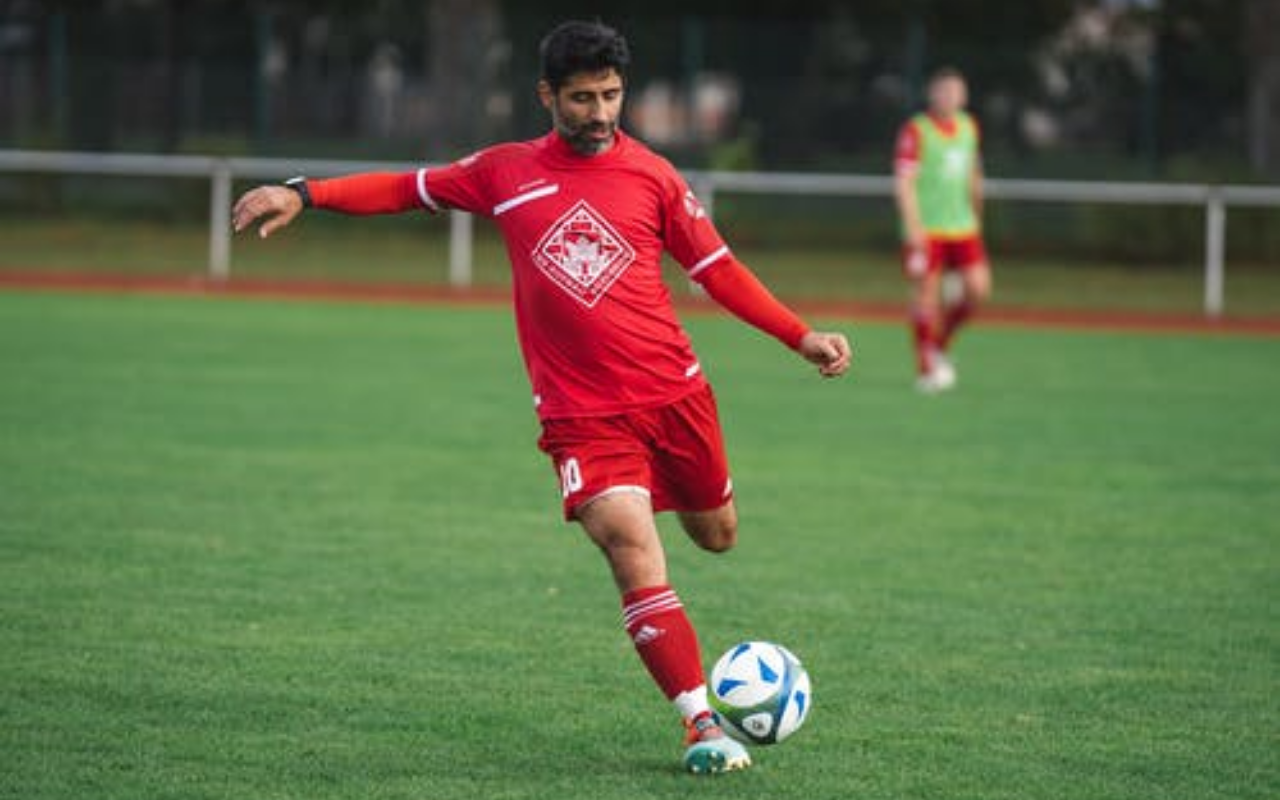
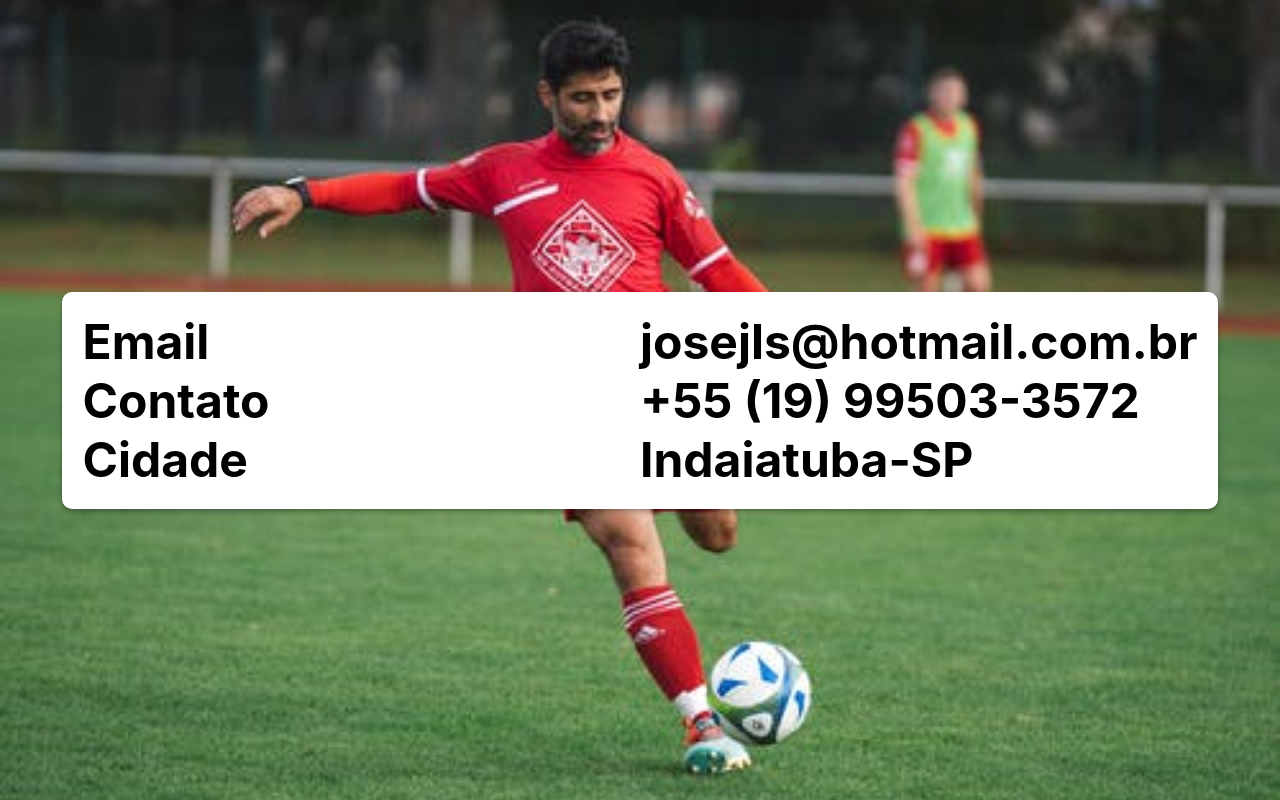
Before and after one commit to elbertsilva/Jls, a React (Create React App) app in the folder front_end/: page /React-login-and-crud/contact in a window 1280 px wide. Built offline with nearby package versions, Linux system fonts and the light colour scheme; sample sign-in values are in the browser's storage.

Commit message:
Adicionando contatos

```diff
--- /dev/null
+++ b/front_end/src/components/contact/index.js
@@ -0,0 +1,20 @@
+import React from "react";
+
+import { Container, Content } from "./styles";
+
+function Contact() {
+  return (
+    <Container>
+      <Content>
+        <h1>Email</h1>
+        <h1>josejls@hotmail.com.br</h1>
+        <h1>Contato</h1>
+        <h1>+55 (19) 99503-3572</h1>
+        <h1>Cidade</h1>
+        <h1>Indaiatuba-SP</h1>
+      </Content>
+    </Container>
+  );
+}
+
+export default Contact;
--- /dev/null
+++ b/front_end/src/components/contact/styles.js
@@ -0,0 +1,21 @@
+import styled from "styled-components";
+
+export const Container = styled.div`
+  background: transparent;
+  border-radius: 10px;
+  height: 100vh;
+  width: 100%;
+  display: flex;
+  justify-content: center;
+  align-items: center;
+`;
+export const Content = styled.div`
+  background-color: #fff;
+  border-radius: 10px;
+  box-shadow: 0px 2px 4px -1px rgb(0 0 0 / 20%),
+    0px 4px 5px 0px rgb(0 0 0 / 14%), 0px 1px 10px 0px rgb(0 0 0 / 12%);
+  display: grid;
+  grid-template-columns: repeat(2, 1fr);
+  font-size: 1.5rem;
+  padding: 20px;
+`;
--- a/front_end/src/routes/index.js
+++ b/front_end/src/routes/index.js
@@ -6,6 +6,7 @@ import View from "../view/registration/";
 import Home from "../view/home/";
 import Player from "../view/player";
 import Registration from "../view/registration";
+import Contacts from "../view/home/contacts";
 
 const PrivateRoute = ({ component: Component, ...rest }) => (
   <Route
@@ -27,6 +28,8 @@ const Routes = () => {
         <PrivateRoute exact path="/home" component={() => <Home />} />
         <PrivateRoute exact path="/view" component={() => <View />} />
         <PrivateRoute exact path="/player" component={() => <Player />} />
+        <PrivateRoute exact path="/contact" component={() => <Contacts />} />
+
         <PrivateRoute
           exact
           path="/registration"
--- /dev/null
+++ b/front_end/src/view/home/contacts/index.js
@@ -0,0 +1,14 @@
+import React from "react";
+import Contact from "../../../components/contact";
+
+// import { Container } from "./styles";
+
+function Contacts() {
+  return (
+    <div>
+      <Contact />
+    </div>
+  );
+}
+
+export default Contacts;
--- a/front_end/src/view/home/index.js
+++ b/front_end/src/view/home/index.js
@@ -14,7 +14,9 @@ function Home() {
             </Li>
           </Ul>
         </Li>
-        <Li>Contato</Li>
+        <Li>
+          <Link to={"/contact"}>Contato</Link>
+        </Li>
       </Ul>
     </Nav>
   );
```
